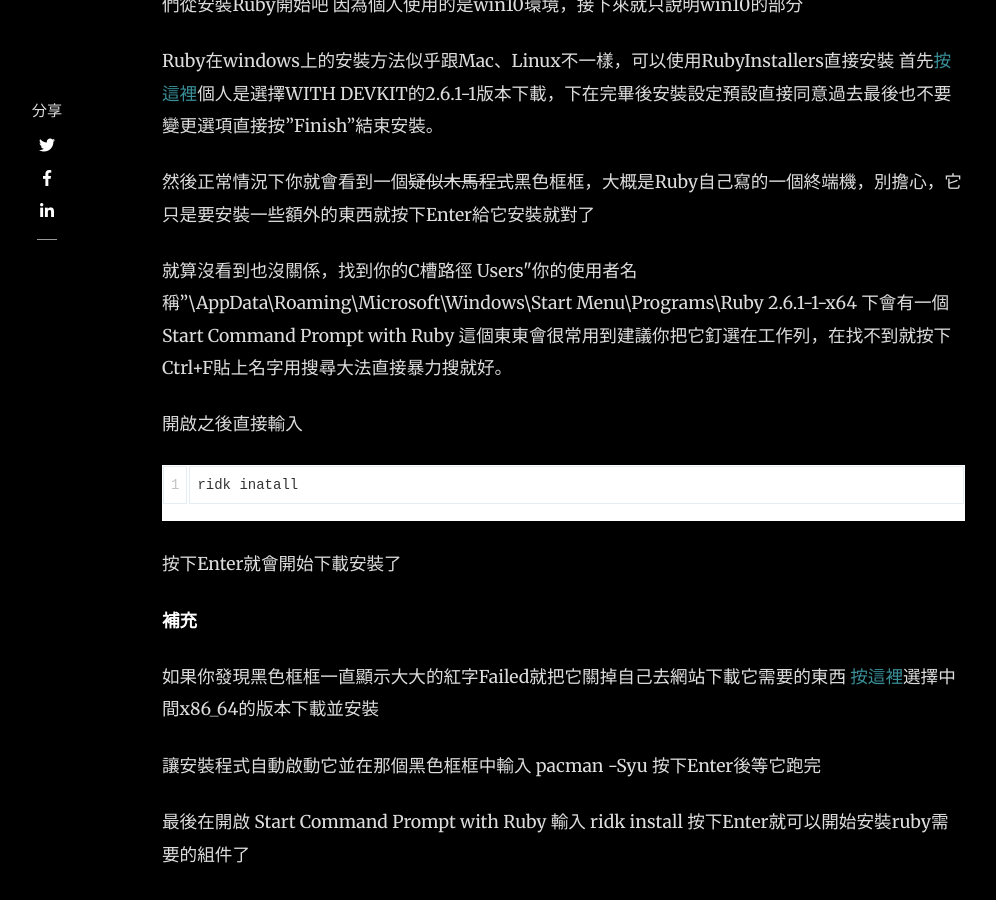
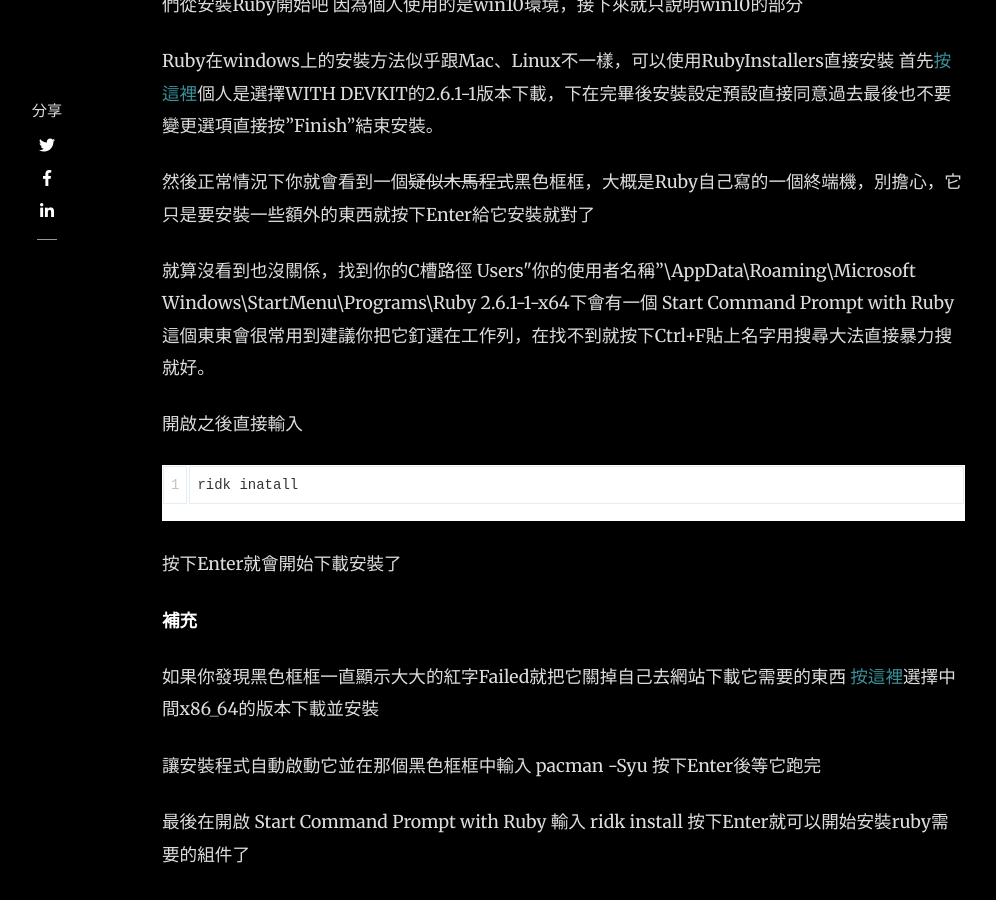
Before and after one commit to dotch01/dotch01.github.io, a Jekyll site: the page built from _posts/2019-04-03-createyourblog.md, in a window 1280 px wide and 900 px high, scrolled down 4488 px. Shown: the whole window, without its empty margins (123-1119 px from the left). Built offline with Jekyll 4.4.1, drawn with Linux system fonts in a browser that asks for light colours; nearby versions of some CDN libraries; comment, search, counter and statistics services are not loaded.

Commit message:
fixed create blog article bug

````diff
--- a/_posts/2019-04-03-createyourblog.md
+++ b/_posts/2019-04-03-createyourblog.md
@@ -72,8 +72,8 @@ Ruby在windows上的安裝方法似乎跟Mac、Linux不一樣，可以使用Ruby
 
 然後正常情況下你就會看到一個~~疑似木馬程式~~黑色框框，大概是Ruby自己寫的一個終端機，別擔心，它只是要安裝一些額外的東西就按下Enter給它安裝就對了
 
-就算沒看到也沒關係，找到你的C槽路徑 Users\"你的使用者名稱"\AppData\Roaming\Microsoft\Windows\Start Menu\Programs\Ruby 2.6.1-1-x64
-下會有一個 Start Command Prompt with Ruby 這個東東會很常用到建議你把它釘選在工作列，在找不到就按下Ctrl+F貼上名字用搜尋大法直接暴力搜就好。
+就算沒看到也沒關係，找到你的C槽路徑 Users\"你的使用者名稱"\AppData\Roaming\Microsoft\
+Windows\StartMenu\Programs\Ruby 2.6.1-1-x64下會有一個 Start Command Prompt with Ruby 這個東東會很常用到建議你把它釘選在工作列，在找不到就按下Ctrl+F貼上名字用搜尋大法直接暴力搜就好。
 
 開啟之後直接輸入
 ```sh
````
